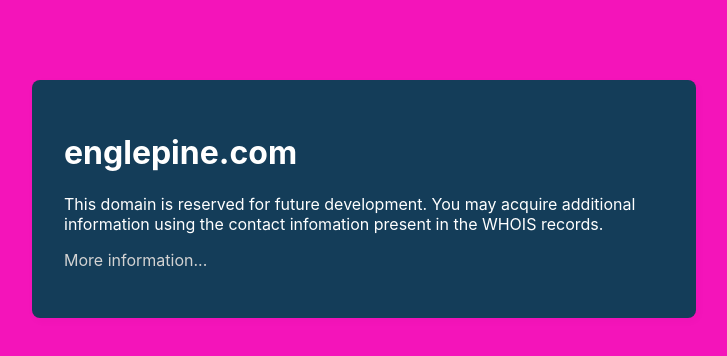
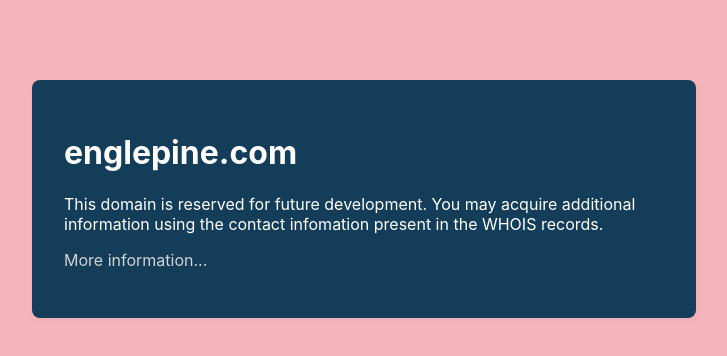
Before and after one commit to shivenjoshi/englepine.com, a plain HTML site: page index.html in a window 1280 px wide. Shown: the whole page, without its empty margins (276-1003 px from the left). Drawn offline with Linux system fonts and the light colour scheme.

Commit message:
Update index.html

```diff
--- a/index.html
+++ b/index.html
@@ -9,7 +9,7 @@
     <link rel='shortcut icon' type='image/x-icon' href='favicon.ico' />
     <style type="text/css">
     body {
-        background-color: #F414BA;
+        background-color: #F4B4BA;
         margin: 0;
         padding: 0;
         font-family: -apple-system, system-ui, BlinkMacSystemFont, "Segoe UI", "Open Sans", "Helvetica Neue", Helvetica, Arial, sans-serif;
```
